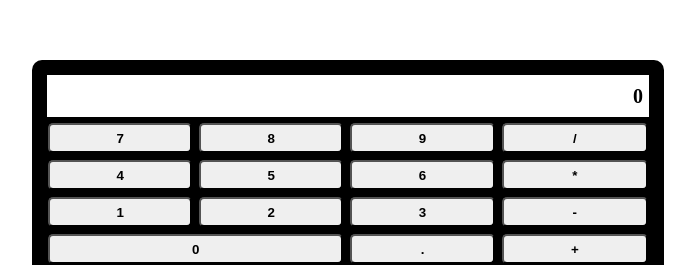
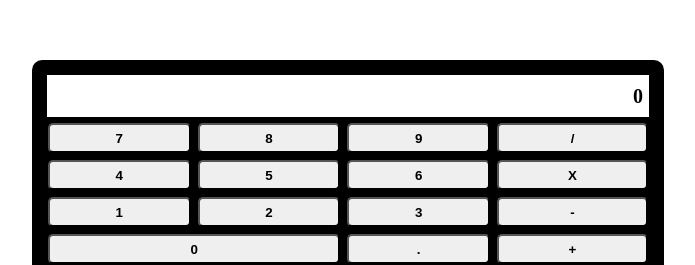
Before and after one commit to zhitern/Simple-Calculator, a plain HTML site: page index.html in a window 1280 px wide. Shown: the part 140-405 px from the top of the page, without its empty margins (292-987 px from the left). Drawn offline with Linux system fonts and the light colour scheme.

Commit message:
replaced button '*' to 'X' to match template

```diff
--- a/index.html
+++ b/index.html
@@ -23,7 +23,7 @@
             <td><Button class = "numBtn">4</Button></td>
             <td><Button class = "numBtn">5</Button></td>
             <td><Button class = "numBtn">6</Button></td>
-            <td><Button class = "opBtn">*</Button></td>
+            <td><Button class = "opBtn">X</Button></td>
         </tr>
         <tr>
             <td><Button class = "numBtn">1</Button></td>
```
